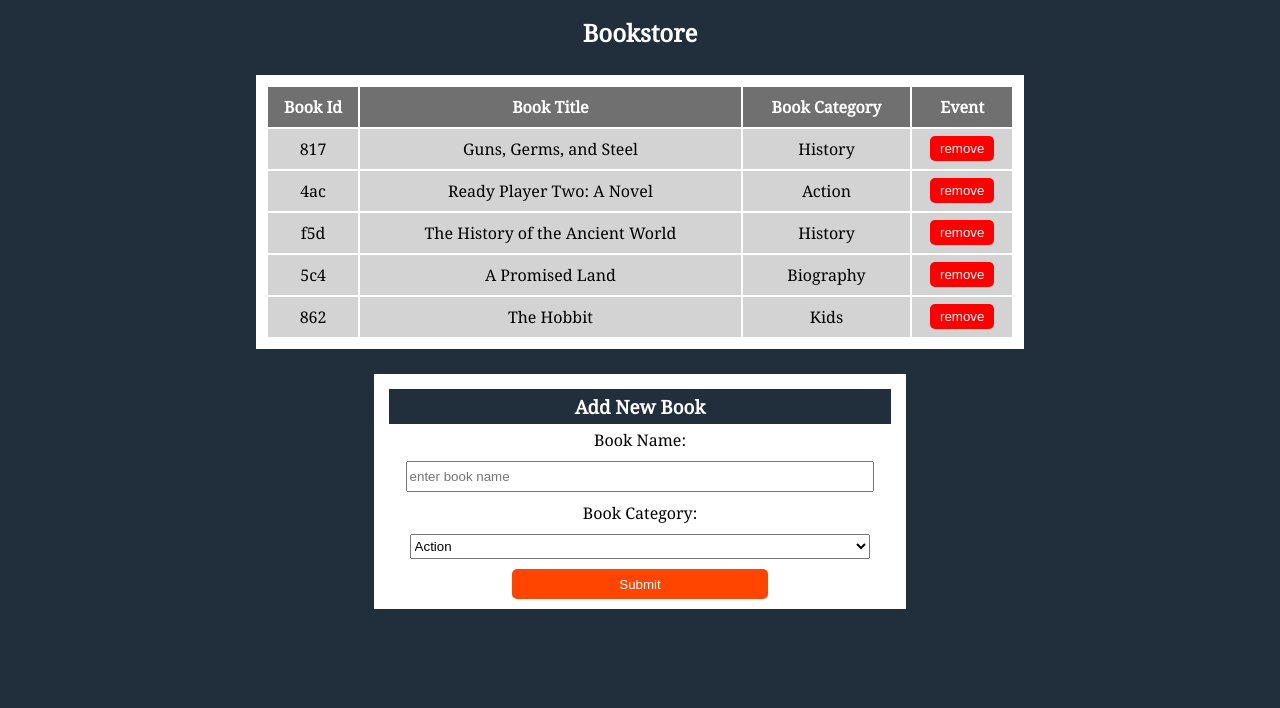
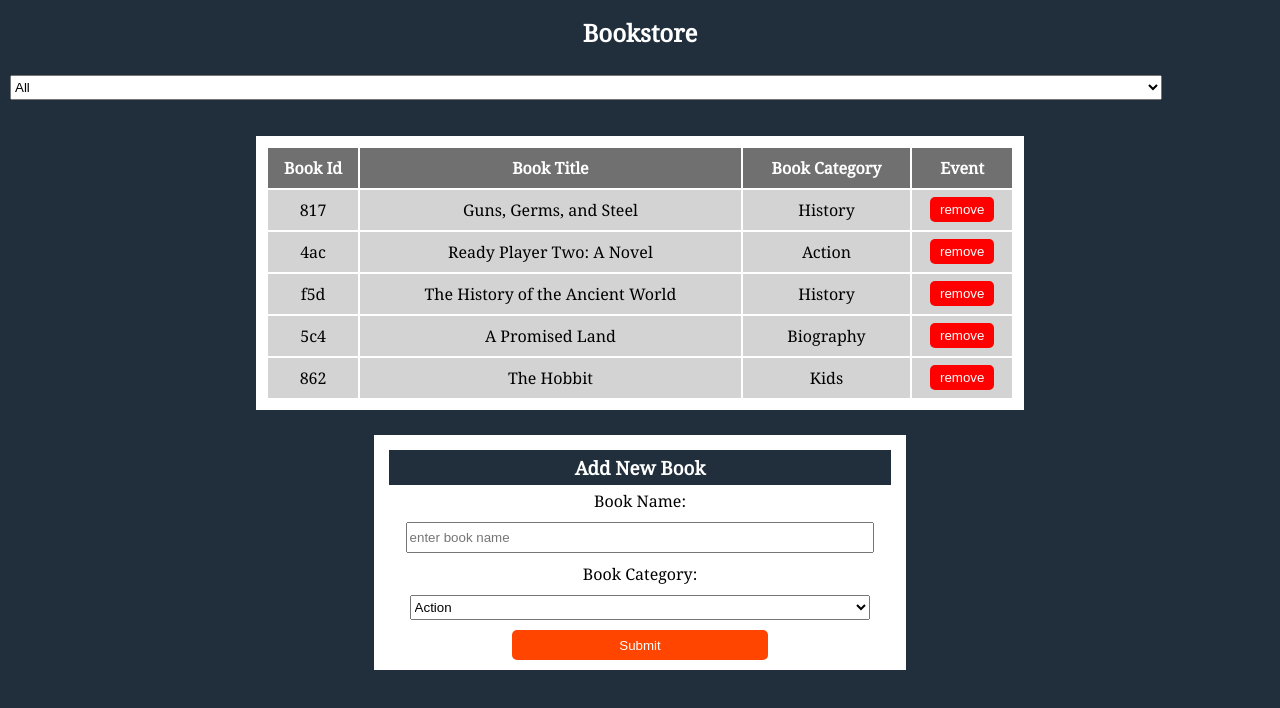
Before and after one commit to ajkacca457/redux-bookstore, a React (Create React App) app: page / in a window 1280 px wide. Shown: the top 708 px of the page. Built offline with nearby package versions, Linux system fonts and the light colour scheme.

Commit message:
add filterCategory option to BookList

```diff
--- a/src/actions/index.js
+++ b/src/actions/index.js
@@ -10,7 +10,7 @@ const removeBook = book => ({
 
 const changeFilter = filter => ({
   type: 'CHANGE_FILTER',
-  payload:filter,
-})
+  payload: filter,
+});
 
 export { createBook, removeBook, changeFilter };
--- a/src/containers/BooksList.js
+++ b/src/containers/BooksList.js
@@ -2,7 +2,8 @@ import React from 'react';
 import PropTypes from 'prop-types';
 import { connect } from 'react-redux';
 import Book from '../components/Book';
-import { removeBook } from '../actions';
+import { removeBook, changeFilter } from '../actions';
+import CategoryFilter from '../components/CategoryFilter';
 
 const datatableStyle = {
   backgroundColor: 'white',
@@ -13,13 +14,23 @@ const datatableStyle = {
 };
 
 const BooksList = props => {
-  const { books, removeBook } = props;
+  const {
+    books, removeBook, filter, changeFilter,
+  } = props;
+
   const handleRemoveBook = book => {
     removeBook(book);
+  };
+  const handleFilterChange = filter => {
+    changeFilter(filter);
   };
 
   return (
     <div className="BooksList">
+      <CategoryFilter
+        filter={filter}
+        handleFilterChange={handleFilterChange}
+      />
       <table className="datatable" style={datatableStyle}>
         <thead>
           <tr style={{ backgroundColor: '#707070', color: 'white' }}>
@@ -40,10 +51,12 @@ const BooksList = props => {
 
 const mapStateToProps = state => ({
   books: state.books,
+  filter: state.filter,
 });
 
 const mapDispatchToProps = dispatch => ({
   removeBook: book => dispatch(removeBook(book)),
+  changeFilter: filter => dispatch(changeFilter(filter)),
 });
 
 BooksList.propTypes = {
@@ -54,7 +67,9 @@ BooksList.propTypes = {
       category: PropTypes.string,
     }),
   ).isRequired,
+  filter: PropTypes.string.isRequired,
   removeBook: PropTypes.func.isRequired,
+  changeFilter: PropTypes.func.isRequired,
 };
 
 export default connect(mapStateToProps, mapDispatchToProps)(BooksList);
```
Also changed, not shown: src/components/CategoryFilter.js (+5 -5 lines).
